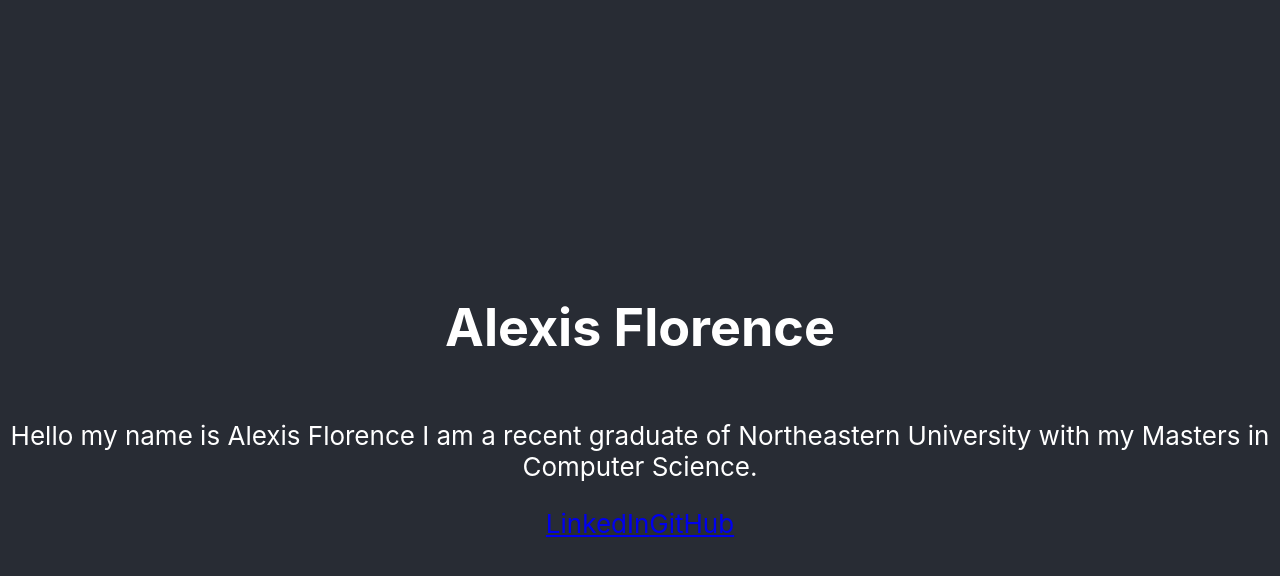
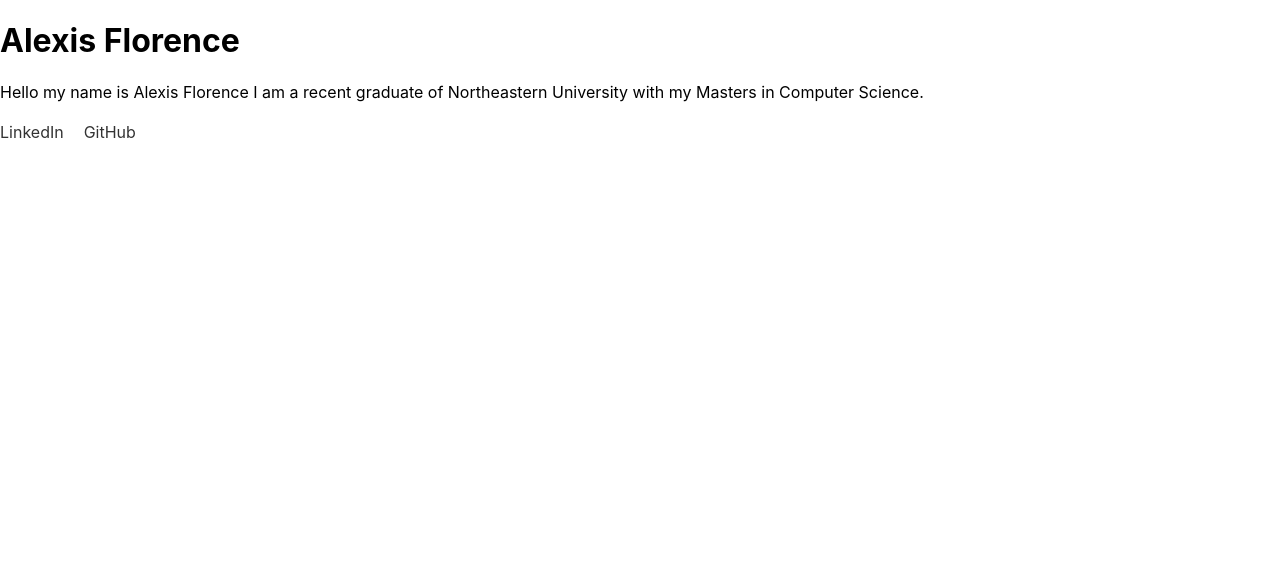
Before and after one commit to alexisflorence/alexisflorence.github.io, a React (Create React App) app: page / in a window 1280 px wide. Shown: the top 576 px of the page. Built offline with nearby package versions, Linux system fonts and the light colour scheme.

Commit message:
adding css

```diff
--- a/src/App.css
+++ b/src/App.css
@@ -1,14 +1,14 @@
-.App {
-  text-align: center;
+.social-links {
+  margin-top: 20px;
 }
 
-.App-header {
-  background-color: #282c34;
-  min-height: 100vh;
-  display: flex;
-  flex-direction: column;
-  align-items: center;
-  justify-content: center;
-  font-size: calc(10px + 2vmin);
-  color: white;
+.social-links a {
+  display: inline-block;
+  margin-right: 20px;
+  color: #333;
+  text-decoration: none;
 }
+
+.social-links a:hover {
+  color: #007bff; /* Change to your preferred hover color */
+}
```
